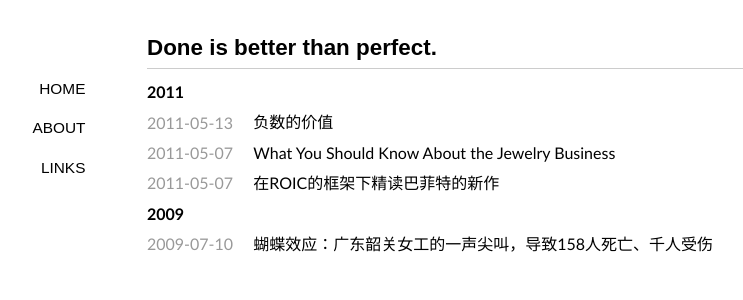
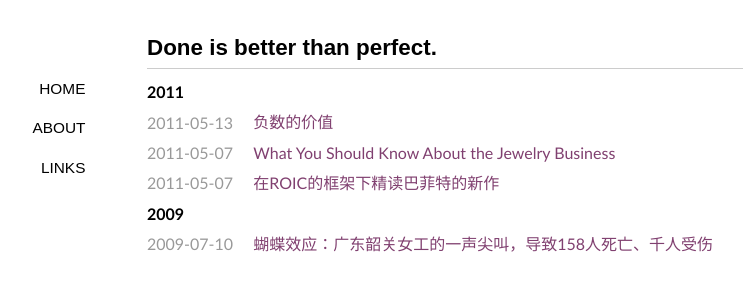
Before and after one commit to med0/blog, a Jekyll site: the page built from index.md, in a window 1280 px wide. Shown: the top 300 px of the page, without its empty margins (193-936 px from the left). Built offline with Jekyll 4.4.1, drawn with Linux system fonts in a browser that asks for light colours; some web fonts are replaced; Markdown is read by kramdown in place of the engine named in the settings.

Commit message:
color of post list

```diff
--- a/media/css/style.css
+++ b/media/css/style.css
@@ -14,7 +14,7 @@
 @import url(http://fonts.googleapis.com/css?family=Cuprum);
 body{font-size:14px;font-family:"Galdeano","Hiragino Sans GB","Microsoft YaHei",Trebuchet,"Trebuchet MS",Tahoma,"Lucida Grande","Lucida Sans Unicode",Verdana,sans-serif;color:#000000;background-color:#ffffff;}
 *{padding:0;margin: 0;border:none;outline:none;}
-a{color:#000000;text-decoration:none;}
+a{color:#804070;text-decoration:none;}
 a:hover{color:#dd0000;text-decoration:underline;}
 hr{margin:.7em 0;border-top:1px dashed #d0d0d0;border-bottom:1px dashed #f9f9f9;}
 p{padding:.5em 0;}
```
